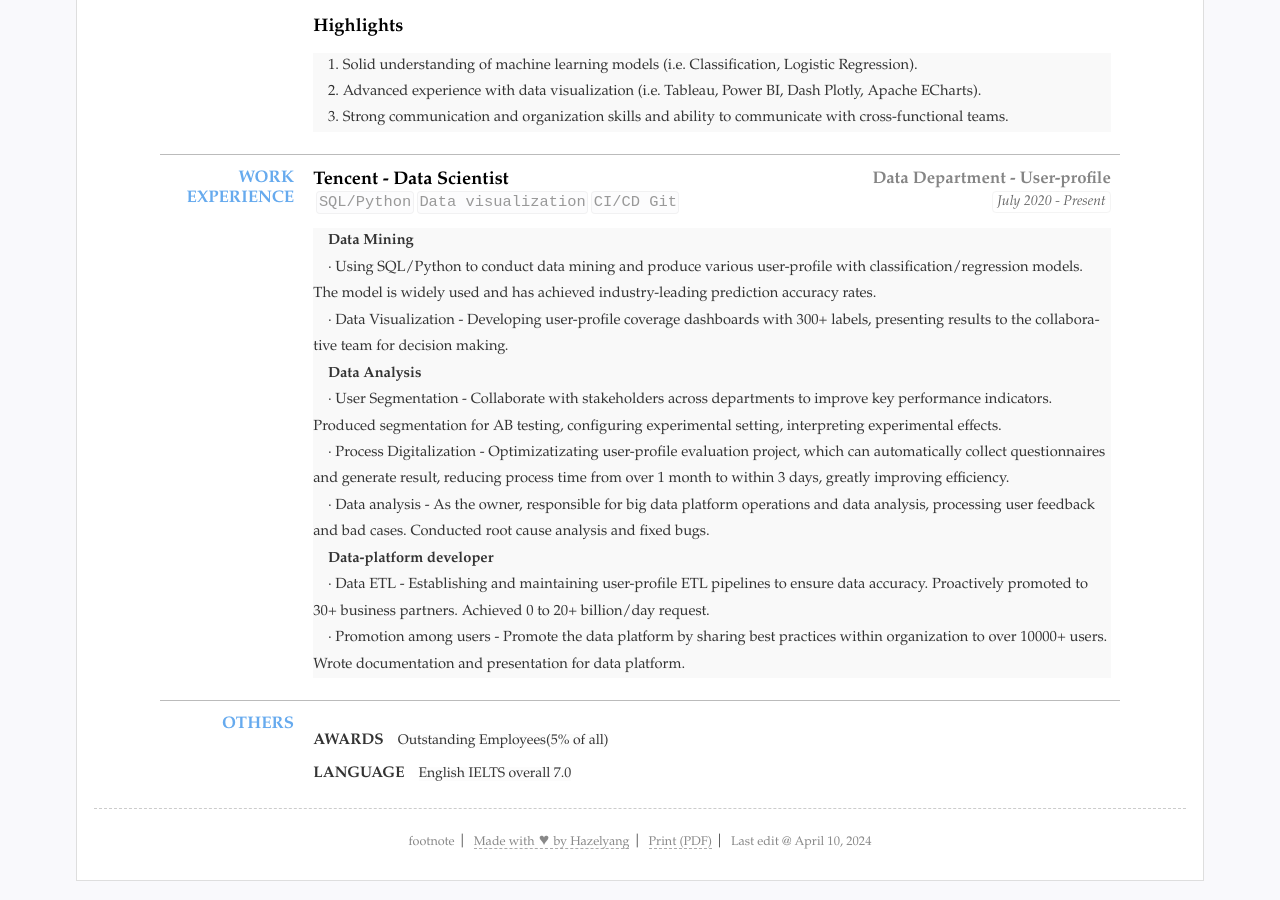
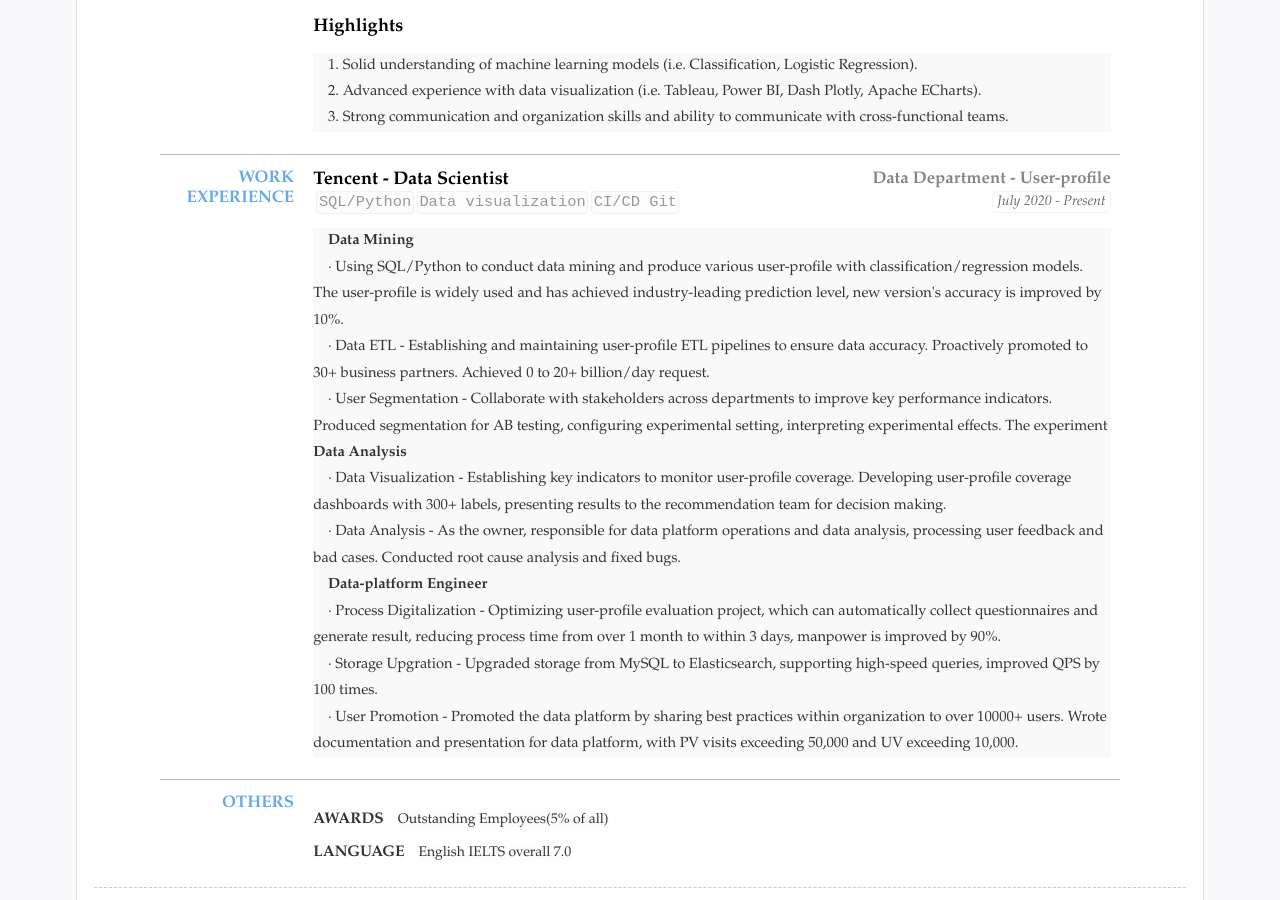
Before and after one commit to hazelyang518/eng_cv, a Jekyll site: the page built from index.html, in a window 1280 px wide and 900 px high, scrolled down 541 px. Built offline with Jekyll 4.4.1, drawn with Linux system fonts in a browser that asks for light colours.

Commit message:
Update resume.yml

```diff
--- a/_data/resume.yml
+++ b/_data/resume.yml
@@ -95,15 +95,16 @@ main: #简历主要内容，
     # - 实验配置
     # summary: 职务或者工作总结(自动折叠)
     detail: <strong>Data Mining</strong> <br>  &nbsp &nbsp
-            · Using SQL/Python to conduct data mining and produce various user-profile with classification/regression models. The model is widely used and has achieved industry-leading prediction accuracy rates. <br>  &nbsp &nbsp
-            · Data Visualization - Developing user-profile coverage dashboards with 300+ labels, presenting results to the collaborative team for decision making.<br>  &nbsp &nbsp
+            · Using SQL/Python to conduct data mining and produce various user-profile with classification/regression models. The user-profile is widely used and has achieved industry-leading prediction level, new version's accuracy is improved by 10%. <br>  &nbsp &nbsp
+            · Data ETL - Establishing and maintaining user-profile ETL pipelines to ensure data accuracy. Proactively promoted to 30+ business partners. Achieved 0 to 20+ billion/day request.  <br>  &nbsp &nbsp
+            · User Segmentation - Collaborate with stakeholders across departments to improve key performance indicators. Produced segmentation for AB testing, configuring experimental setting, interpreting experimental effects. The experiment
             <strong>Data Analysis</strong>  <br>  &nbsp &nbsp
-            · User Segmentation - Collaborate with stakeholders across departments to improve key performance indicators. Produced segmentation for AB testing, configuring experimental setting, interpreting experimental effects. <br>  &nbsp &nbsp
-            · Process Digitalization - Optimizatizating user-profile evaluation project, which can automatically collect questionnaires and generate result, reducing process time from over 1 month to within 3 days, greatly improving efficiency.<br>  &nbsp &nbsp
-            · Data analysis - As the owner, responsible for big data platform operations and data analysis, processing user feedback and bad cases. Conducted root cause analysis and fixed bugs. <br>  &nbsp &nbsp
-            <strong>Data-platform developer</strong>  <br>  &nbsp &nbsp
-            · Data ETL - Establishing and maintaining user-profile ETL pipelines to ensure data accuracy. Proactively promoted to 30+ business partners. Achieved 0 to 20+ billion/day request. <br>  &nbsp &nbsp
-            · Promotion among users - Promote the data platform by sharing best practices within organization to over 10000+ users. Wrote documentation and presentation for data platform.
+            · Data Visualization - Establishing key indicators to monitor user-profile coverage. Developing user-profile coverage dashboards with 300+ labels, presenting results to the recommendation team for decision making. <br>  &nbsp &nbsp
+            · Data Analysis - As the owner, responsible for data platform operations and data analysis, processing user feedback and bad cases. Conducted root cause analysis and fixed bugs. <br>  &nbsp &nbsp
+            <strong>Data-platform Engineer</strong>  <br>  &nbsp &nbsp
+            · Process Digitalization - Optimizing user-profile evaluation project, which can automatically collect questionnaires and generate result, reducing process time from over 1 month to within 3 days, manpower is improved by 90%.<br>  &nbsp &nbsp
+            · Storage Upgration - Upgraded storage from MySQL to Elasticsearch, supporting high-speed queries, improved QPS by 100 times. <br>  &nbsp &nbsp
+            · User Promotion - Promoted the data platform by sharing best practices within organization to over 10000+ users. Wrote documentation and presentation for data platform, with PV visits exceeding 50,000 and UV exceeding 10,000.
 
     open: open
     #可以设置open默认展开
```
